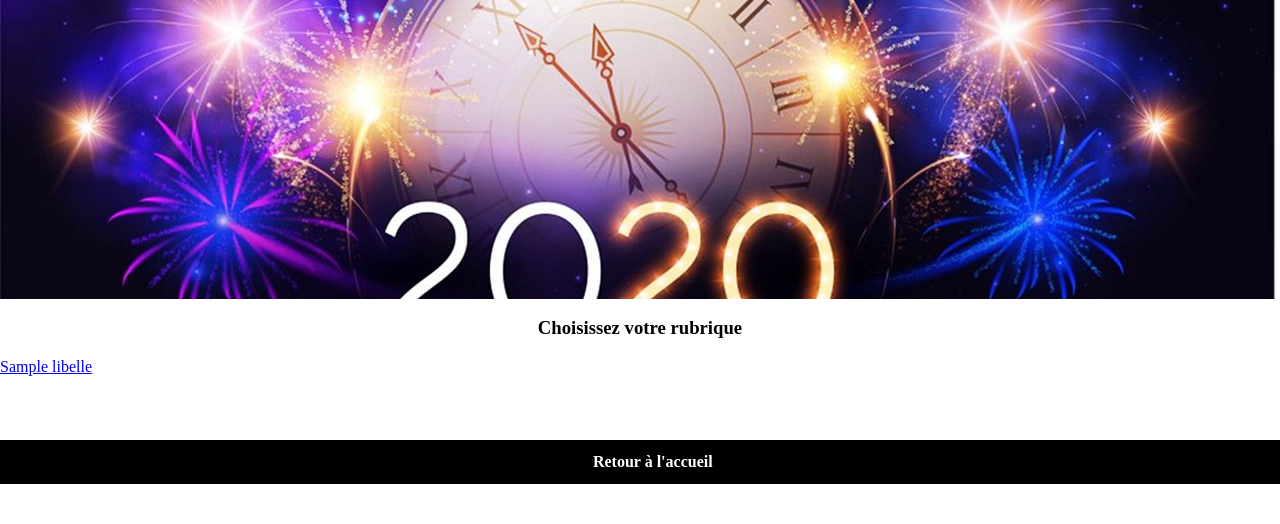
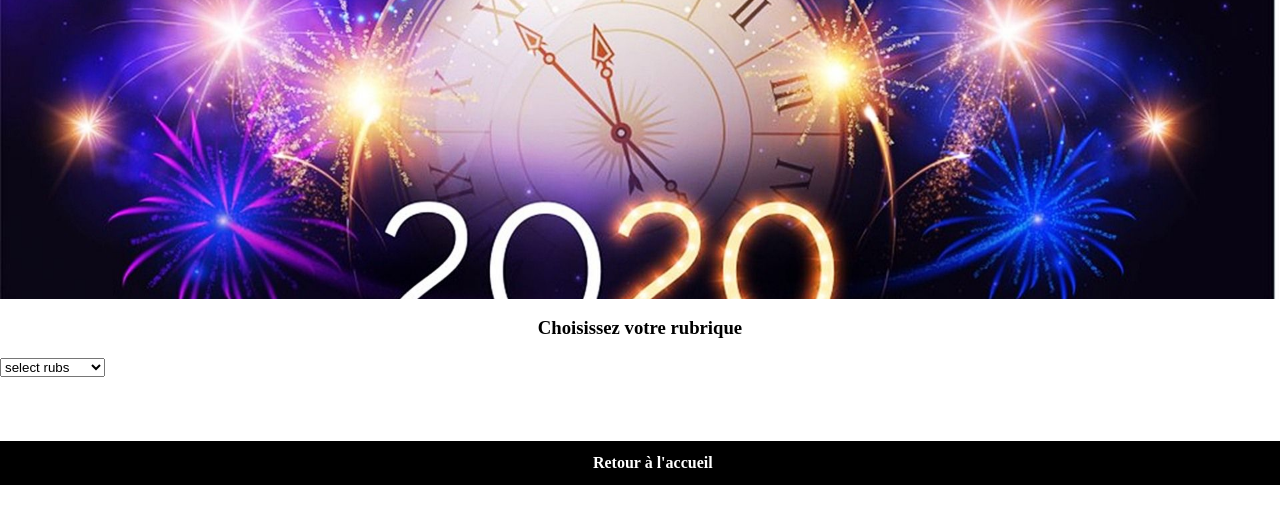
Before and after one commit to B1ll7/site_annonce, a PHP site: template views/vueSelectionRubrique.html.twig in a window 1280 px wide. Shown: the part 204-728 px from the top of the page. Run offline with PHP 8.4, Linux system fonts and the light colour scheme; the template is opened without the code that fills it: most values are stand-ins (such as "Sample title", 1, 10 or a date in 2020); some libraries are stand-ins or nearby versions.

Commit message:
a continuer

```diff
--- a/views/vueSelectionRubrique.html.twig
+++ b/views/vueSelectionRubrique.html.twig
@@ -5,13 +5,24 @@
     <h3>Choisissez votre rubrique </h2>
     <div class=''>
         {% if name == null %}
-            {% for rub in rubs %}
-                <div class=''>
-                    <a href='{{url}}?action=afficherAnnonces&idRub={{rub.ID}}'>
-                        {{rub.LIBELLE}}
-                    </a>
+                <div>
+                    <div class=''>
+                        {# <a href='{{url}}?action=afficherAnnonces&idRub={{rub.ID}}'>
+                            {{rub.LIBELLE}}
+                        </a> #}
+                        <select>
+                                    <option>select rubs</option>
+
+                            {% for rub in rubs %}
+
+                                    <option value='{{rub.ID}}'>{{rub.LIBELLE}} </option>
+                            {% endfor %}
+                            </select>
+                    </div>
+                    <div>
+
+                    </div>
                 </div>
-            {% endfor %}
         {% endif %}
         {% if name != null and droits != 'admin' %}
             {% for rub in rubs %}
```
